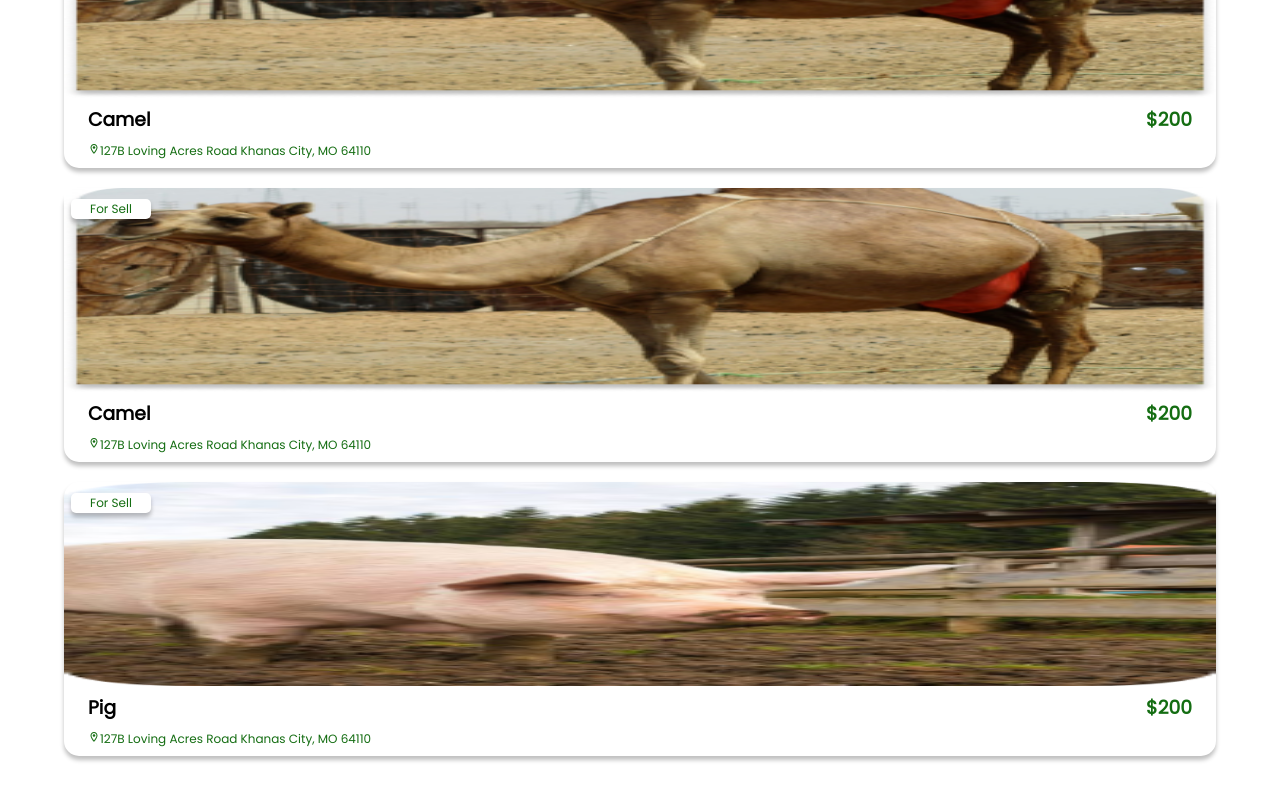
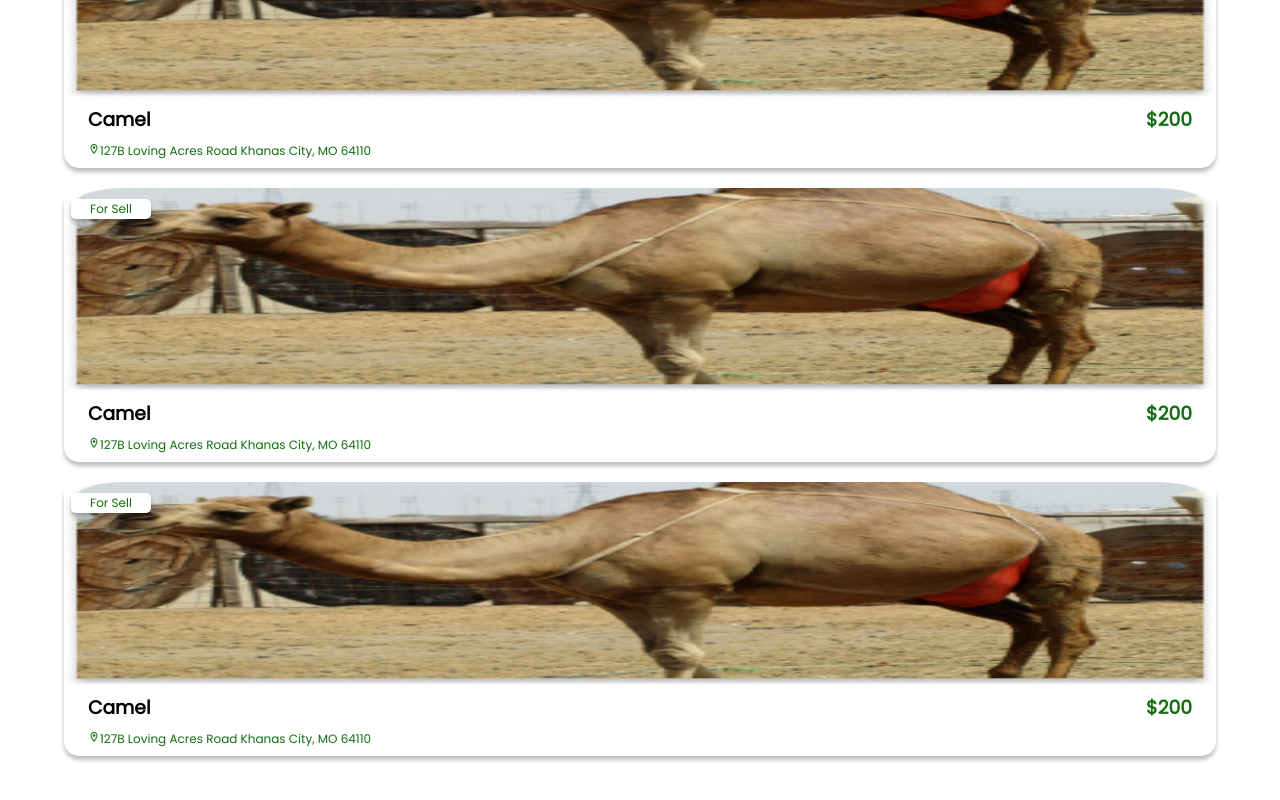
Before and after one commit to Emmanueluma/farm, a React (Create React App) app: page /home in a window 1280 px wide. Shown: the part 905-1705 px from the top of the page. Built offline with nearby package versions, Linux system fonts and the light colour scheme.

Commit message:
removal of the final pig

```diff
--- a/src/component/main/trend/Trend.jsx
+++ b/src/component/main/trend/Trend.jsx
@@ -38,7 +38,7 @@ const Trend = () => {
             year: "127B Loving Acres Road Khanas City, MO 64110"
         },
         {
-            id:5,
+            id:4,
             image: Trend5,
             name: "camel",
             price: "200",
@@ -46,9 +46,9 @@ const Trend = () => {
             year: "127B Loving Acres Road Khanas City, MO 64110"
         },
         {
-            id:6,
-            image: Pig,
-            name: "pig",
+            id:5,
+            image: Trend5,
+            name: "camel",
             price: "200",
             rate: 4.5,
             year: "127B Loving Acres Road Khanas City, MO 64110"
```
